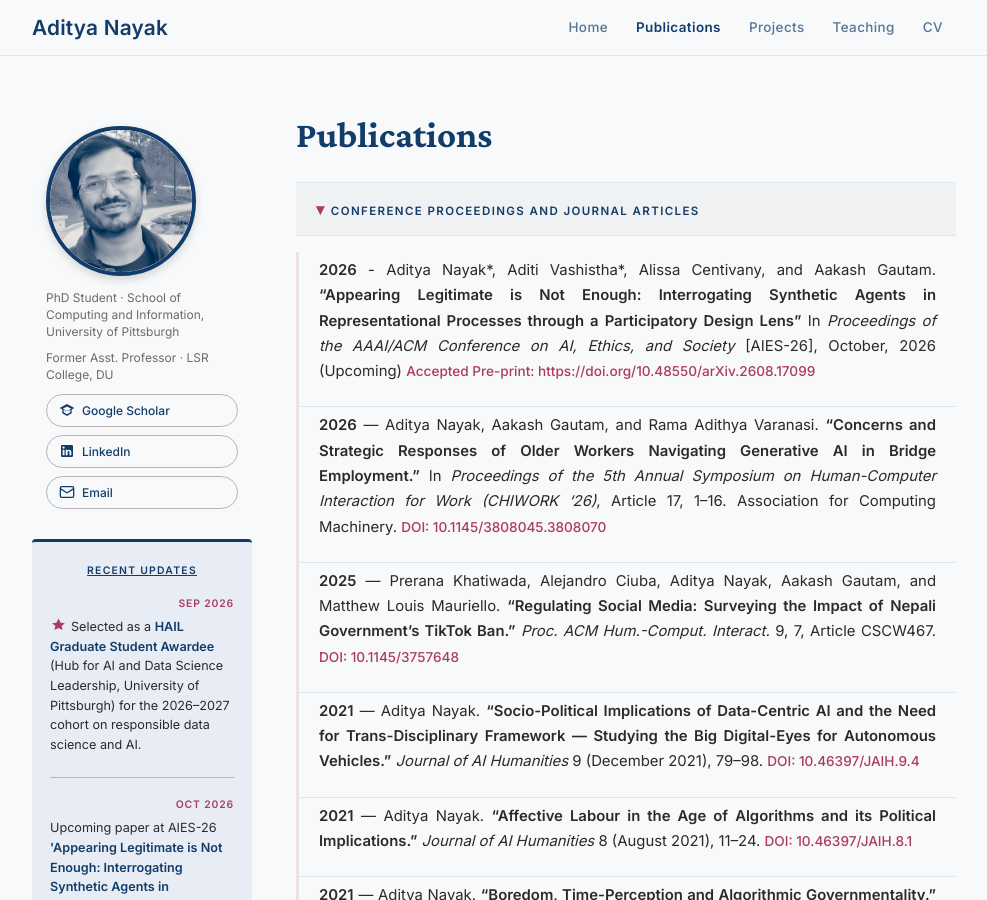
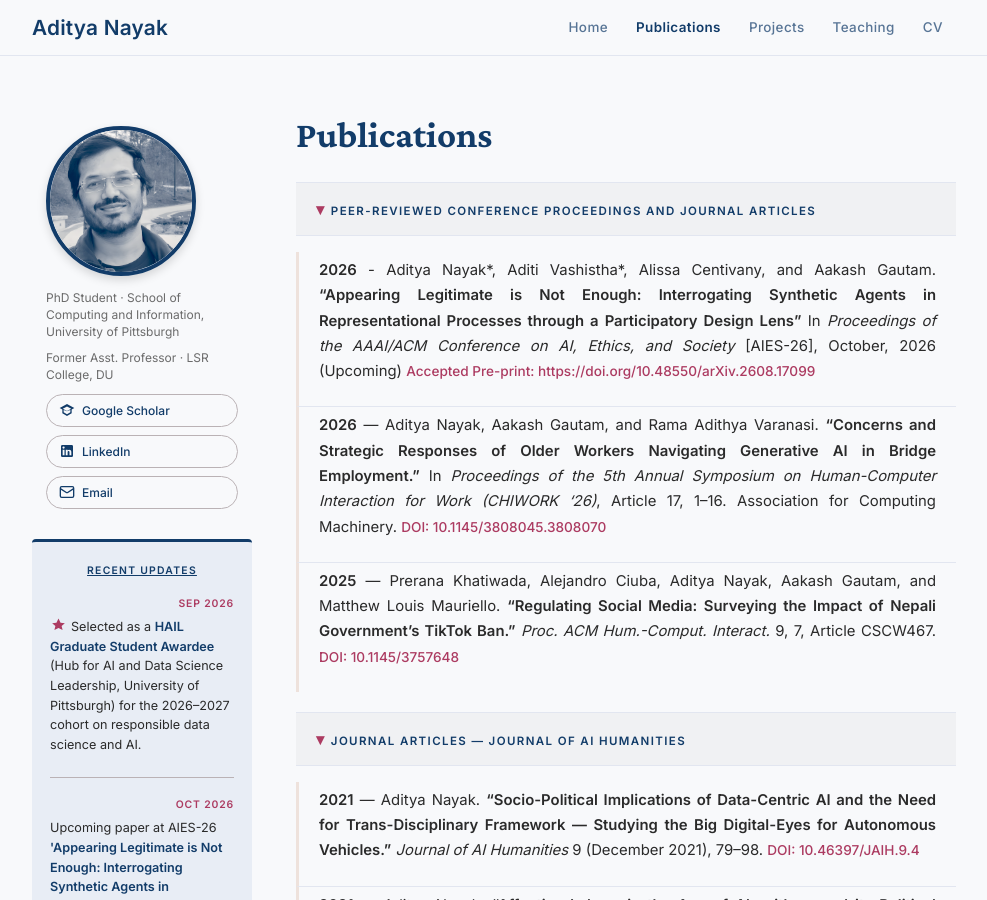
Before and after one commit to adityanayak-info/adityanayak-info.github.io, a Jekyll site: the page built from publications.md, in a window 1280 px wide and 900 px high. Shown: the whole window, without its empty margins (146-1133 px from the left). Built offline with Jekyll 4.4.1, drawn with Linux system fonts in a browser that asks for light colours.

Commit message:
Revise publication entries and section titles
Updated publication sections to include peer-reviewed articles and added new journal articles.

```diff
--- a/publications.md
+++ b/publications.md
@@ -20,7 +20,7 @@ permalink: /publications/
 </div>
 
 <details class="pub-section" open>
-<summary>Conference Proceedings and Journal Articles</summary>
+<summary>Peer-Reviewed Conference Proceedings and Journal Articles</summary>
 <div class="pub-section-content" markdown="1">
 
 - **2026** - Aditya Nayak\*, Aditi Vashistha\*, Alissa Centivany, and Aakash Gautam. **"Appearing Legitimate is Not Enough: Interrogating Synthetic Agents in Representational Processes through a Participatory Design Lens"** In *Proceedings of the AAAI/ACM Conference on AI, Ethics, and Society* [AIES-26], October, 2026 (Upcoming) [Accepted Pre-print: https://doi.org/10.48550/arXiv.2608.17099](https://doi.org/10.48550/arXiv.2608.17099)
@@ -28,6 +28,13 @@ permalink: /publications/
 - **2026** — Aditya Nayak, Aakash Gautam, and Rama Adithya Varanasi. **"Concerns and Strategic Responses of Older Workers Navigating Generative AI in Bridge Employment."** In *Proceedings of the 5th Annual Symposium on Human-Computer Interaction for Work (CHIWORK '26)*, Article 17, 1–16. Association for Computing Machinery. [DOI: 10.1145/3808045.3808070](https://doi.org/10.1145/3808045.3808070)
 
 - **2025** — Prerana Khatiwada, Alejandro Ciuba, Aditya Nayak, Aakash Gautam, and Matthew Louis Mauriello. **"Regulating Social Media: Surveying the Impact of Nepali Government's TikTok Ban."** *Proc. ACM Hum.-Comput. Interact.* 9, 7, Article CSCW467. [DOI: 10.1145/3757648](https://doi.org/10.1145/3757648)
+{: .pub-list}
+</div>
+</details>
+
+<details class="pub-section" open>
+<summary>Journal Articles — Journal of AI Humanities</summary>
+<div class="pub-section-content" markdown="1">
 
 - **2021** — Aditya Nayak. **"Socio-Political Implications of Data-Centric AI and the Need for Trans-Disciplinary Framework — Studying the Big Digital-Eyes for Autonomous Vehicles."** *Journal of AI Humanities* 9 (December 2021), 79–98. [DOI: 10.46397/JAIH.9.4](https://doi.org/10.46397/JAIH.9.4)
 
```
